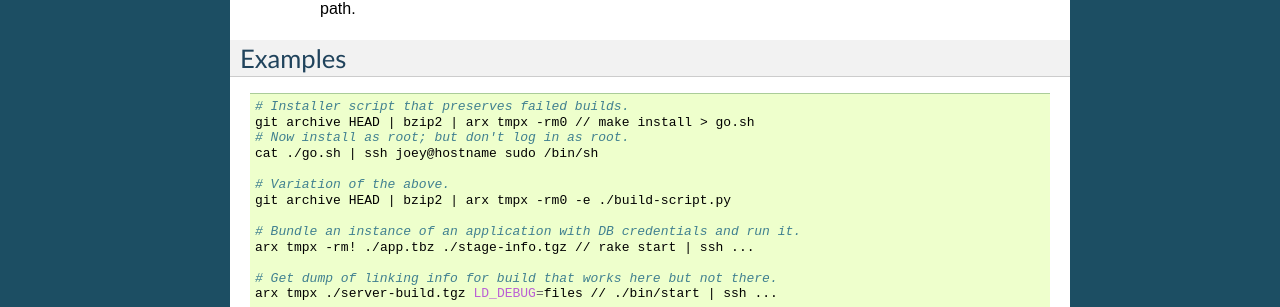
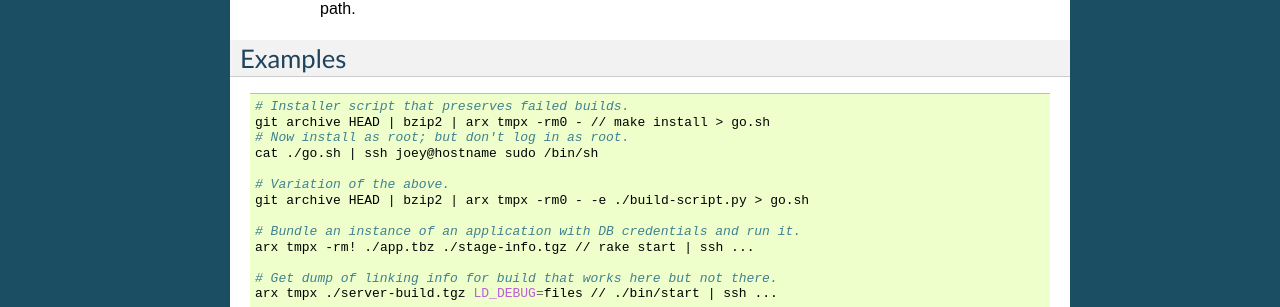
Before and after one commit to solidsnack/arx, a Sphinx documentation site: the page built from docs/index.rst, in a window 1280 px wide and 900 px high, scrolled down 2038 px. Shown: the part 248-555 px from the top of the window. Built offline with Sphinx 7.4.7, drawn with Linux system fonts in a browser that asks for light colours.

```diff
--- a/docs/blessed/arx.txt
+++ b/docs/blessed/arx.txt
@@ -128,12 +128,12 @@ SHDAT
 
 EXAMPLES
        # Installer script that preserves failed builds.
-       git archive HEAD | bzip2 | arx tmpx -rm0 // make install > go.sh
+       git archive HEAD | bzip2 | arx tmpx -rm0 - // make install > go.sh
        # Now install as root; but don't log in as root.
        cat ./go.sh | ssh joey@hostname sudo /bin/sh
 
        # Variation of the above.
-       git archive HEAD | bzip2 | arx tmpx -rm0 -e ./build-script.py
+       git archive HEAD | bzip2 | arx tmpx -rm0 - -e ./build-script.py > go.sh
 
        # Bundle an instance of an application with DB credentials and run it.
        arx tmpx -rm! ./app.tbz ./stage-info.tgz // rake start | ssh ...
--- a/docs/index.rst
+++ b/docs/index.rst
@@ -148,12 +148,12 @@ Examples
 .. code-block:: bash
 
   # Installer script that preserves failed builds.
-  git archive HEAD | bzip2 | arx tmpx -rm0 // make install > go.sh
+  git archive HEAD | bzip2 | arx tmpx -rm0 - // make install > go.sh
   # Now install as root; but don't log in as root.
   cat ./go.sh | ssh joey@hostname sudo /bin/sh
 
   # Variation of the above.
-  git archive HEAD | bzip2 | arx tmpx -rm0 -e ./build-script.py
+  git archive HEAD | bzip2 | arx tmpx -rm0 - -e ./build-script.py > go.sh
 
   # Bundle an instance of an application with DB credentials and run it.
   arx tmpx -rm! ./app.tbz ./stage-info.tgz // rake start | ssh ...
```
Also changed, not shown: 1 other file.
